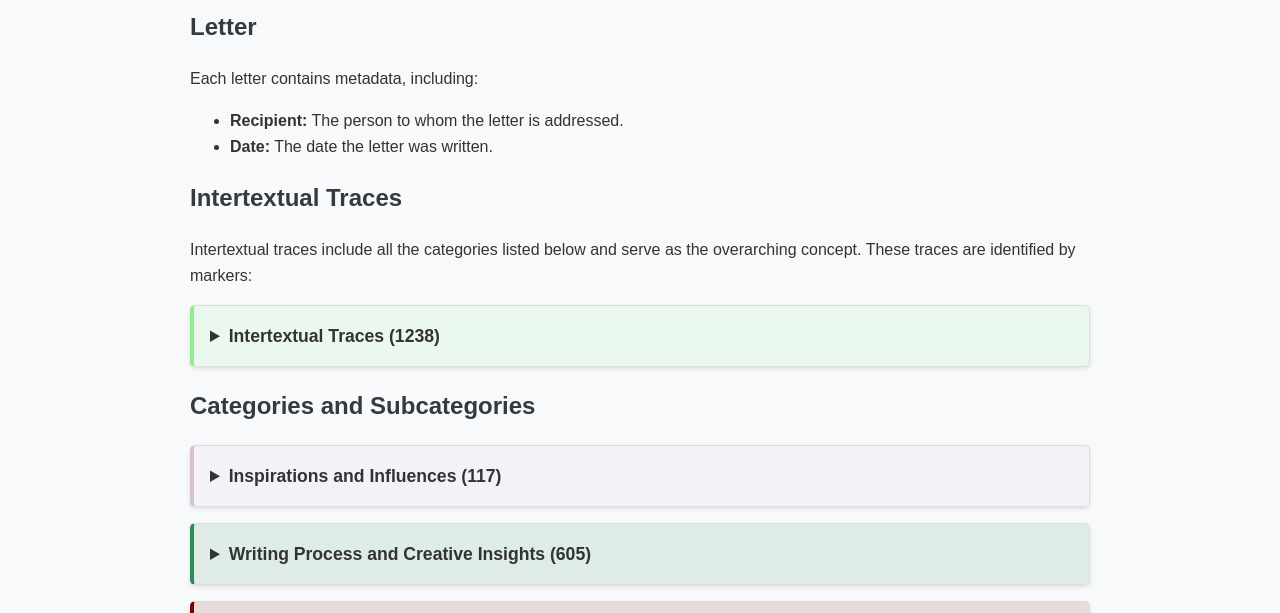
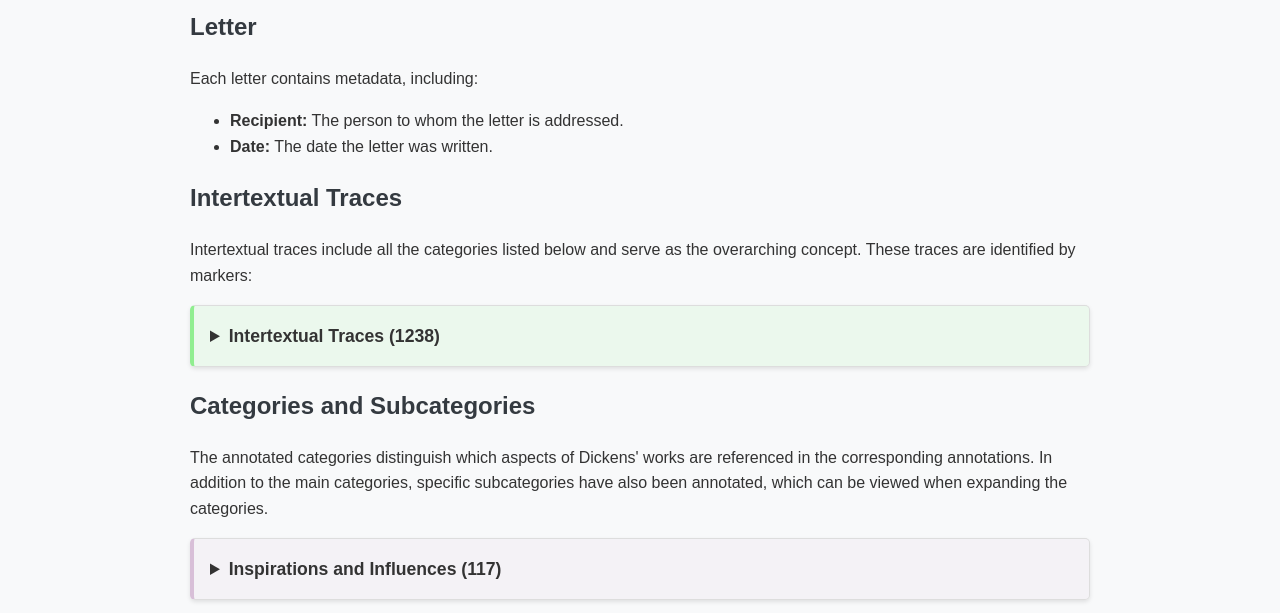
Before and after one commit to michaelgoeggelmann/annotations, a plain HTML site: page index.html in a window 1280 px wide. Shown: the part 118-731 px from the top of the page. Drawn offline with Linux system fonts and the light colour scheme.

Commit message:
Update index.html

```diff
--- a/index.html
+++ b/index.html
@@ -208,7 +208,7 @@
         </details>
 
         <h2>Categories and Subcategories</h2>
-
+        <p>The annotated categories distinguish which aspects of Dickens' works are referenced in the corresponding annotations. In addition to the main categories, specific subcategories have also been annotated, which can be viewed when expanding the categories.</p>
         <details class="category-2">
             <summary>Inspirations and Influences (117)</summary>
             <ul>
```
